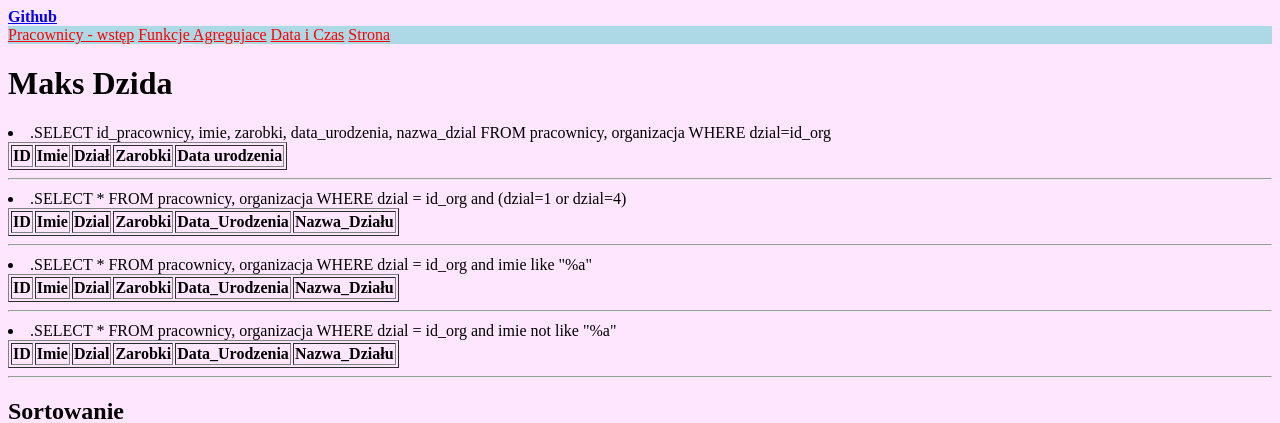
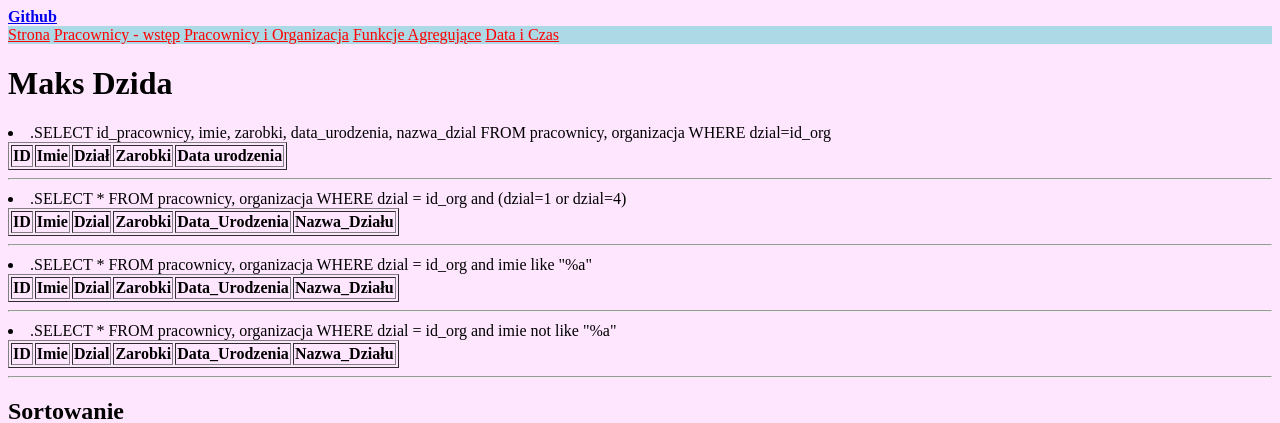
Before and after one commit to SK-2019/php-sql-wprowadzenie-MaksDzida, a PHP site: page /pracownicy_organizacja.php in a window 1280 px wide. Shown: the top 423 px of the page. Run offline with PHP 8.4, Linux system fonts and the light colour scheme; data that the repository does not hold is empty.

Commit message:
Update pracownicy_organizacja.php

```diff
--- a/pracownicy_organizacja.php
+++ b/pracownicy_organizacja.php
@@ -7,10 +7,11 @@
 
 <strong><a href="https://github.com/SK-2019/php-sql-wprowadzenie-MaksDzida">Github</a></strong>
 <div class="nav">
+    <a class="nav_link" href="index.php">Strona</a>
     <a class="nav_link" href="pracownicy.php">Pracownicy - wstęp</a>
-    <a class="nav_link" href="funkcAgregujace.php">Funkcje Agregujace</a>
-	<a class="nav_link" href="data_czas.php">Data i Czas</a>
-     <a class="nav_link" href="index.php">Strona</a>
+     <a class="nav_link" href="pracownicy_organizacja.php">Pracownicy i Organizacja</a>
+  <a class="nav_link" href="funkcAgregujace.php">Funkcje Agregujące</a>
+   <a class="nav_link" href="data_czas.php">Data i Czas</a>
 </div>
  <h1>Maks Dzida</h1>
 
```
